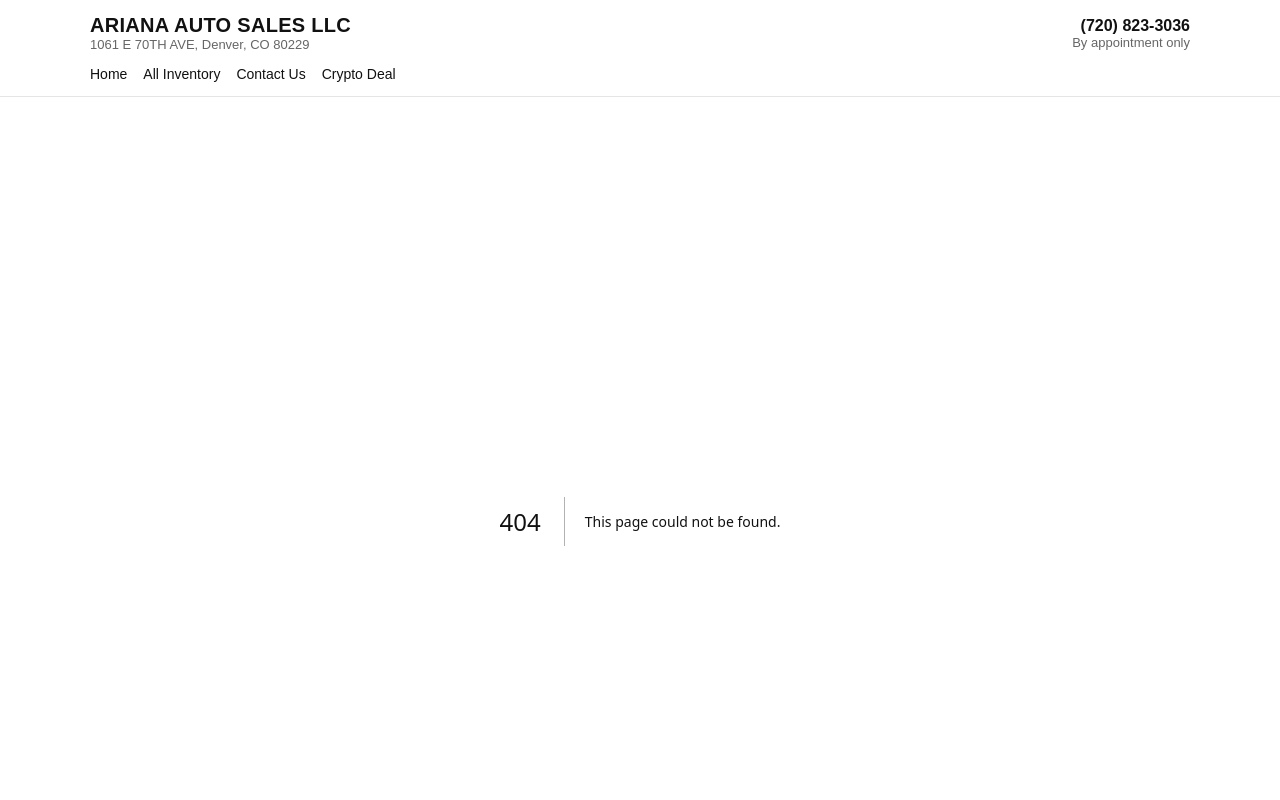
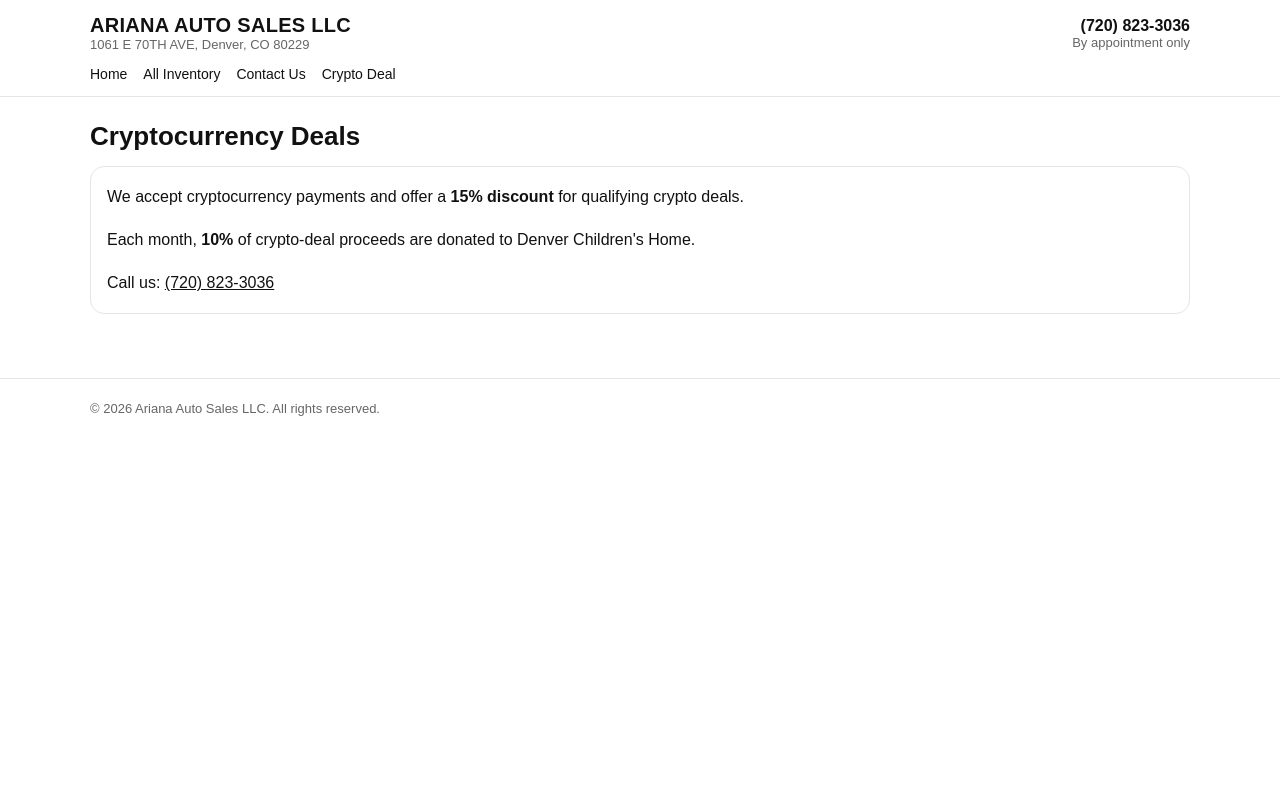
Before and after one commit to Arianaauto/arianaautosales, a Next.js app: page /crypto-deal in a window 1280 px wide. Before the commit this address had no page. Shown: the top 800 px of the page. Built offline with nearby package versions, Linux system fonts and the light colour scheme.

Commit message:
Create page.tsx

```diff
--- /dev/null
+++ b/app/crypto-deal/page.tsx
@@ -0,0 +1,24 @@
+export default function CryptoDeal() {
+  return (
+    <div style={{ display: "grid", gap: 14 }}>
+      <h1 style={{ margin: 0, fontSize: 26, fontWeight: 800 }}>Cryptocurrency Deals</h1>
+
+      <div style={{ border: "1px solid #e5e5e5", borderRadius: 14, padding: 16, lineHeight: 1.7 }}>
+        <p style={{ marginTop: 0 }}>
+          We accept cryptocurrency payments and offer a <b>15% discount</b> for qualifying crypto deals.
+        </p>
+
+        <p>
+          Each month, <b>10%</b> of crypto-deal proceeds are donated to Denver Children's Home.
+        </p>
+
+        <p style={{ marginBottom: 0 }}>
+          Call us:{" "}
+          <a href="tel:+17208233036" style={{ color: "#111" }}>
+            (720) 823-3036
+          </a>
+        </p>
+      </div>
+    </div>
+  );
+}
```
